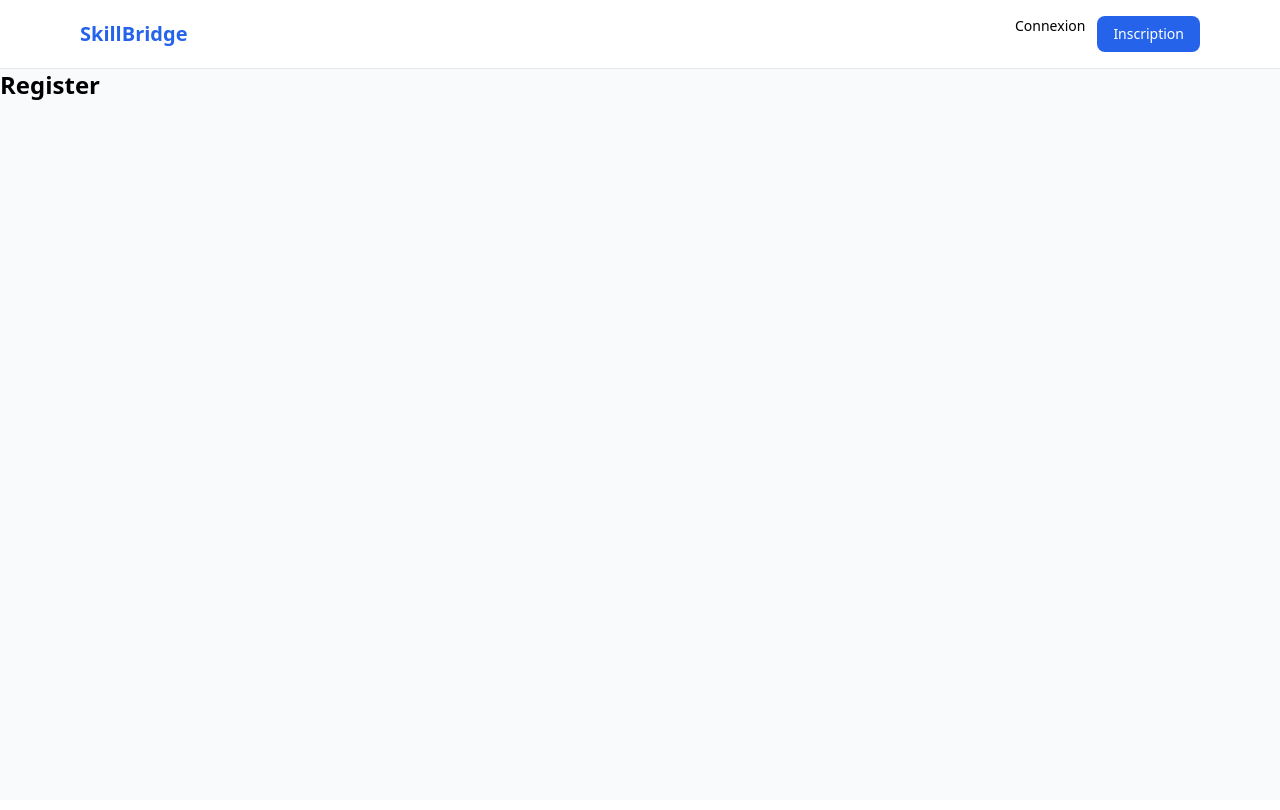
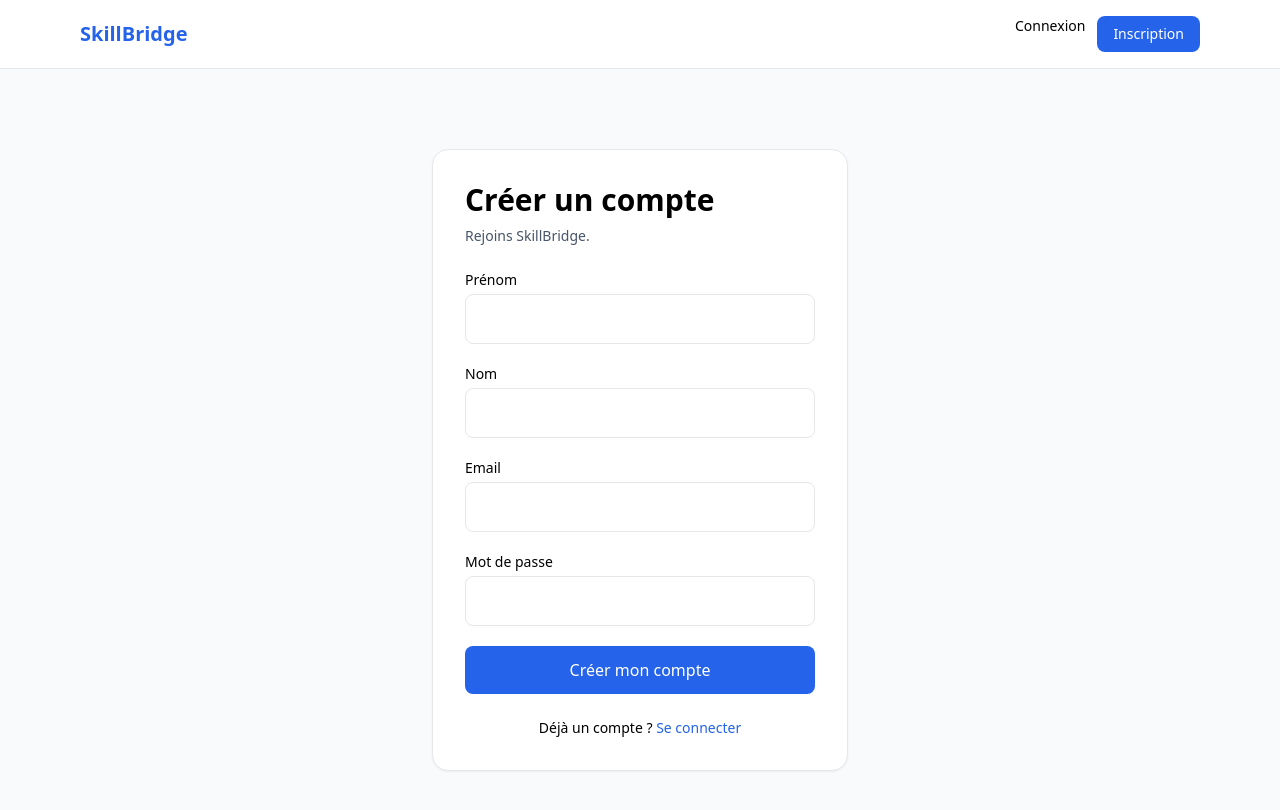
Before and after one commit to chatelierjimmy-max/Skillbridge, a React (Vite) app in the folder frontend/: page /register in a window 1280 px wide. Shown: the top 810 px of the page. Built offline with nearby package versions, Linux system fonts and the light colour scheme; no server answers.

Commit message:
feat: add frontend authentication

```diff
--- a/frontend/package.json
+++ b/frontend/package.json
@@ -10,11 +10,14 @@
     "preview": "vite preview"
   },
   "dependencies": {
+    "@hookform/resolvers": "^5.4.0",
     "axios": "^1.16.1",
     "lucide-react": "^1.17.0",
     "react": "^19.2.6",
     "react-dom": "^19.2.6",
-    "react-router-dom": "^7.16.0"
+    "react-hook-form": "^7.76.1",
+    "react-router-dom": "^7.16.0",
+    "zod": "^4.4.3"
   },
   "devDependencies": {
     "@eslint/js": "^10.0.1",
--- a/frontend/src/hooks/useAuth.ts
+++ b/frontend/src/hooks/useAuth.ts
@@ -2,16 +2,25 @@ import type { AuthUser } from "../types/auth.type";
 
 export const useAuth = () => {
   const token = localStorage.getItem("accessToken");
+
   const userRaw = localStorage.getItem("user");
 
   const user: AuthUser | null = userRaw ? JSON.parse(userRaw) : null;
 
   const isAuthenticated = Boolean(token);
+
   const isAdmin = user?.role === "ADMIN";
+
+  const login = (accessToken: string, user: AuthUser) => {
+    localStorage.setItem("accessToken", accessToken);
+
+    localStorage.setItem("user", JSON.stringify(user));
+  };
 
   const logout = () => {
     localStorage.removeItem("accessToken");
     localStorage.removeItem("user");
+
     window.location.href = "/login";
   };
 
@@ -20,6 +29,7 @@ export const useAuth = () => {
     user,
     isAuthenticated,
     isAdmin,
+    login,
     logout,
   };
 };
--- a/frontend/src/pages/auth/LoginPage.tsx
+++ b/frontend/src/pages/auth/LoginPage.tsx
@@ -1,3 +1,113 @@
+import { useState } from "react";
+import { Navigate, useNavigate, Link } from "react-router-dom";
+import { useForm } from "react-hook-form";
+import { zodResolver } from "@hookform/resolvers/zod";
+
+import { loginSchema } from "../../schemas/auth.schema";
+import type { LoginFormData } from "../../schemas/auth.schema";
+
+import { authService } from "../../services/auth.service";
+import { useAuth } from "../../hooks/useAuth";
+
 export default function LoginPage() {
-  return <h1 className="text-2xl font-bold">Login</h1>;
+  const navigate = useNavigate();
+
+  const { login, isAuthenticated } = useAuth();
+
+  if (isAuthenticated) {
+    return <Navigate to="/dashboard" replace />;
+  }
+
+  const [serverError, setServerError] = useState("");
+
+  const {
+    register,
+    handleSubmit,
+    formState: { errors, isSubmitting },
+  } = useForm<LoginFormData>({
+    resolver: zodResolver(loginSchema),
+  });
+
+  const onSubmit = async (data: LoginFormData) => {
+    try {
+      setServerError("");
+
+      const response = await authService.login(data);
+
+      login(response.accessToken, response.user);
+
+      navigate("/dashboard");
+    } catch (error: any) {
+      setServerError(error.response?.data?.error || "Erreur de connexion");
+    }
+  };
+
+  return (
+    <div className="mx-auto max-w-md px-4 py-20">
+      <div className="rounded-2xl border bg-white p-8 shadow-sm">
+        <h1 className="text-3xl font-bold">Connexion</h1>
+
+        <p className="mt-2 text-sm text-slate-600">
+          Connecte-toi à SkillBridge.
+        </p>
+
+        {serverError && (
+          <div className="mt-4 rounded-lg bg-red-100 p-3 text-sm text-red-700">
+            {serverError}
+          </div>
+        )}
+
+        <form onSubmit={handleSubmit(onSubmit)} className="mt-6 space-y-5">
+          <div>
+            <label className="mb-1 block text-sm font-medium">Email</label>
+
+            <input
+              type="email"
+              {...register("email")}
+              className="w-full rounded-lg border px-4 py-3"
+            />
+
+            {errors.email && (
+              <p className="mt-1 text-sm text-red-600">
+                {errors.email.message}
+              </p>
+            )}
+          </div>
+
+          <div>
+            <label className="mb-1 block text-sm font-medium">
+              Mot de passe
+            </label>
+
+            <input
+              type="password"
+              {...register("password")}
+              className="w-full rounded-lg border px-4 py-3"
+            />
+
+            {errors.password && (
+              <p className="mt-1 text-sm text-red-600">
+                {errors.password.message}
+              </p>
+            )}
+          </div>
+
+          <button
+            type="submit"
+            disabled={isSubmitting}
+            className="w-full rounded-lg bg-blue-600 px-4 py-3 font-medium text-white"
+          >
+            {isSubmitting ? "Connexion..." : "Se connecter"}
+          </button>
+        </form>
+
+        <p className="mt-6 text-center text-sm">
+          Pas encore de compte ?{" "}
+          <Link to="/register" className="font-medium text-blue-600">
+            Créer un compte
+          </Link>
+        </p>
+      </div>
+    </div>
+  );
 }
--- a/frontend/src/pages/auth/RegisterPage.tsx
+++ b/frontend/src/pages/auth/RegisterPage.tsx
@@ -1,3 +1,141 @@
+import { useState } from "react";
+import { Navigate, useNavigate, Link } from "react-router-dom";
+import { useForm } from "react-hook-form";
+import { zodResolver } from "@hookform/resolvers/zod";
+
+import { registerSchema } from "../../schemas/auth.schema";
+import type { RegisterFormData } from "../../schemas/auth.schema";
+
+import { authService } from "../../services/auth.service";
+import { useAuth } from "../../hooks/useAuth";
+
 export default function RegisterPage() {
-  return <h1 className="text-2xl font-bold">Register</h1>;
+  const navigate = useNavigate();
+
+  const { isAuthenticated } = useAuth();
+
+  if (isAuthenticated) {
+    return <Navigate to="/dashboard" replace />;
+  }
+
+  const [serverError, setServerError] = useState("");
+
+  const {
+    register,
+    handleSubmit,
+    formState: { errors, isSubmitting },
+  } = useForm<RegisterFormData>({
+    resolver: zodResolver(registerSchema),
+  });
+
+  const onSubmit = async (data: RegisterFormData) => {
+    try {
+      setServerError("");
+
+      await authService.register(data);
+
+      navigate("/login");
+    } catch (error: any) {
+      setServerError(
+        error.response?.data?.error || "Erreur lors de l'inscription",
+      );
+    }
+  };
+
+  return (
+    <div className="mx-auto max-w-md px-4 py-20">
+      <div className="rounded-2xl border bg-white p-8 shadow-sm">
+        <h1 className="text-3xl font-bold">Créer un compte</h1>
+
+        <p className="mt-2 text-sm text-slate-600">Rejoins SkillBridge.</p>
+
+        {serverError && (
+          <div className="mt-4 rounded-lg bg-red-100 p-3 text-sm text-red-700">
+            {serverError}
+          </div>
+        )}
+
+        <form onSubmit={handleSubmit(onSubmit)} className="mt-6 space-y-5">
+          <div>
+            <label className="mb-1 block text-sm font-medium">Prénom</label>
+
+            <input
+              {...register("firstname")}
+              className="w-full rounded-lg border px-4 py-3"
+            />
+
+            {errors.firstname && (
+              <p className="mt-1 text-sm text-red-600">
+                {errors.firstname.message}
+              </p>
+            )}
+          </div>
+
+          <div>
+            <label className="mb-1 block text-sm font-medium">Nom</label>
+
+            <input
+              {...register("lastname")}
+              className="w-full rounded-lg border px-4 py-3"
+            />
+
+            {errors.lastname && (
+              <p className="mt-1 text-sm text-red-600">
+                {errors.lastname.message}
+              </p>
+            )}
+          </div>
+
+          <div>
+            <label className="mb-1 block text-sm font-medium">Email</label>
+
+            <input
+              type="email"
+              {...register("email")}
+              className="w-full rounded-lg border px-4 py-3"
+            />
+
+            {errors.email && (
+              <p className="mt-1 text-sm text-red-600">
+                {errors.email.message}
+              </p>
+            )}
+          </div>
+
+          <div>
+            <label className="mb-1 block text-sm font-medium">
+              Mot de passe
+            </label>
+
+            <input
+              type="password"
+              {...register("password")}
+              className="w-full rounded-lg border px-4 py-3"
+            />
+
+            {errors.password && (
+              <p className="mt-1 text-sm text-red-600">
+                {errors.password.message}
+              </p>
+            )}
+          </div>
+
+          <button
+            type="submit"
+            disabled={isSubmitting}
+            className="w-full rounded-lg bg-blue-600 px-4 py-3 font-medium text-white"
+          >
+            {isSubmitting ? "Inscription..." : "Créer mon compte"}
+          </button>
+        </form>
+
+        <p className="mt-6 text-center text-sm">
+          Déjà un compte ?{" "}
+          <Link to="/login" className="font-medium text-blue-600">
+            Se connecter
+          </Link>
+        </p>
+      </div>
+    </div>
+  );
 }
--- /dev/null
+++ b/frontend/src/schemas/auth.schema.tsx
@@ -0,0 +1,21 @@
+import { z } from "zod";
+
+export const registerSchema = z.object({
+  firstname: z.string().min(2, "Prénom trop court"),
+  lastname: z.string().min(2, "Nom trop court"),
+  email: z.string().email("Email invalide"),
+  password: z
+    .string()
+    .min(8, "Minimum 8 caractères")
+    .regex(/[A-Z]/, "Une majuscule requise")
+    .regex(/[a-z]/, "Une minuscule requise")
+    .regex(/[0-9]/, "Un chiffre requis"),
+});
+
+export const loginSchema = z.object({
+  email: z.string().email("Email invalide"),
+  password: z.string().min(1, "Mot de passe obligatoire"),
+});
+
+export type RegisterFormData = z.infer<typeof registerSchema>;
+export type LoginFormData = z.infer<typeof loginSchema>;
--- a/frontend/src/services/api.ts
+++ b/frontend/src/services/api.ts
@@ -13,3 +13,17 @@ api.interceptors.request.use((config) => {
 
   return config;
 });
+
+api.interceptors.response.use(
+  (response) => response,
+  (error) => {
+    if (error.response?.status === 401) {
+      localStorage.removeItem("accessToken");
+      localStorage.removeItem("user");
+
+      window.location.href = "/login";
+    }
+
+    return Promise.reject(error);
+  },
+);
--- /dev/null
+++ b/frontend/src/services/auth.service.tsx
@@ -0,0 +1,32 @@
+import { api } from "./api";
+import type { AuthUser } from "../types/auth.type";
+
+interface LoginResponse {
+  user: AuthUser;
+  accessToken: string;
+}
+
+export const authService = {
+  async register(data: {
+    firstname: string;
+    lastname: string;
+    email: string;
+    password: string;
+  }) {
+    const response = await api.post("/auth/register", data);
+
+    return response.data;
+  },
+
+  async login(data: { email: string; password: string }) {
+    const response = await api.post<LoginResponse>("/auth/login", data);
+
+    return response.data;
+  },
+
+  async me() {
+    const response = await api.get<AuthUser>("/auth/me");
+
+    return response.data;
+  },
+};
```
Also changed, not shown: 1 other file (tests, documents, lock files or other folders).
